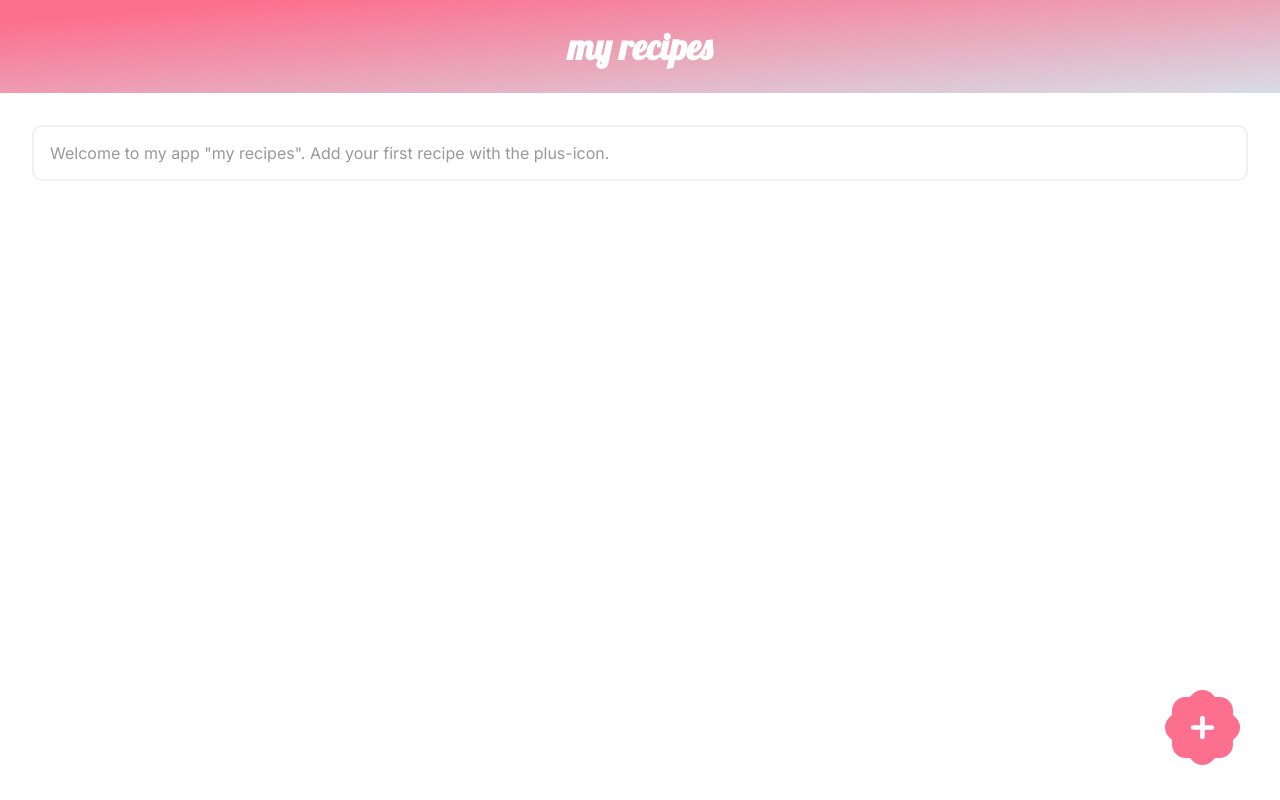
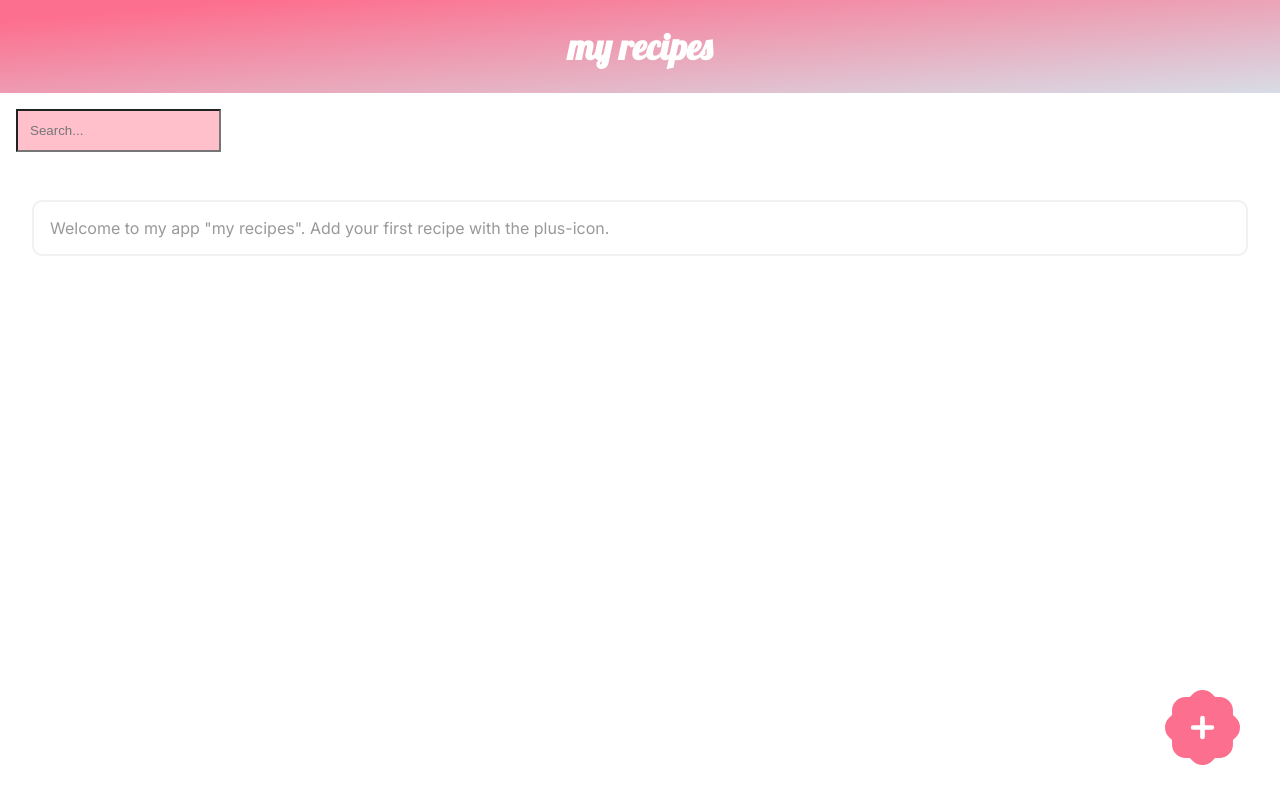
Before and after one commit to Luxa23/capstone-project, a Next.js app: page / in a window 1280 px wide. Built offline with nearby package versions, Linux system fonts and the light colour scheme.

Commit message:
Added search functionality

```diff
--- /dev/null
+++ b/components/StyledComponents/StyledInputSearch.js
@@ -0,0 +1,9 @@
+import styled from 'styled-components';
+
+const StyledInputSearch = styled.input`
+  background: pink;
+  padding: 0.75rem;
+  margin: 1rem;
+`;
+
+export default StyledInputSearch;
--- a/components/StyledComponents/index.js
+++ b/components/StyledComponents/index.js
@@ -2,6 +2,7 @@ import StyledButton from './StyledButton';
 import StyledButtonIcon from './StyledButtonIcon';
 import StyledForm from './StyledForm';
 import StyledInput from './StyledInput';
+import StyledInputSearch from './StyledInputSearch';
 import StyledUl from './StyledUl';
 import StyledListEntry from './StyledListEntry';
 import StyledToastContainer from './StyledToastContainer';
@@ -20,6 +21,7 @@ export {
   StyledButtonIcon,
   StyledForm,
   StyledInput,
+  StyledInputSearch,
   StyledListEntry,
   StyledUl,
   StyledToastContainer,
--- a/pages/_app.js
+++ b/pages/_app.js
@@ -10,7 +10,6 @@ const GlobalStyle = createGlobalStyle`
     --primary-color : #FD6F8E;
     --secondary-color : #FEA3B4;
     --tertiary-color : #FECDD6;
-
 
     --font-family : "Inter", sans-serif;
 
--- a/pages/index.js
+++ b/pages/index.js
@@ -4,35 +4,52 @@ import {
   StyledH1Home,
   StyledUl,
   StyledTextHome,
+  StyledInputSearch,
 } from '../components/StyledComponents';
 
+import { useState } from 'react';
 import Link from 'next/link';
 import useStore from '../hooks/useStore';
 import PlusIcon from '../public/plusicon.svg';
 
 export default function Home() {
   const recipeList = useStore(state => state.recipeList);
-
+  const [searchTerm, setSearchTerm] = useState('');
   return (
     <>
       <StyledH1Home>my recipes</StyledH1Home>
+      <StyledInputSearch
+        type="text"
+        placeholder="Search..."
+        onChange={event => {
+          setSearchTerm(event.target.value);
+        }}
+      ></StyledInputSearch>
       {recipeList.length === 0 && (
         <StyledTextHome>
           Welcome to my app &quot;my recipes&quot;. Add your first recipe with
           the plus-icon.
         </StyledTextHome>
       )}
-      {recipeList.length > 0 && (
-        <StyledUl>
-          {recipeList.map(recipe => {
-            return (
+      {recipeList
+        .filter(val => {
+          if (searchTerm == '') {
+            return val;
+          } else if (
+            val.recipeTitle.toLowerCase().includes(searchTerm.toLowerCase())
+          ) {
+            return val;
+          }
+        })
+        .map(recipe => {
+          return (
+            <StyledUl>
               <ListEntry id={recipe.id} key={recipe.id} recipe={recipe}>
                 {recipe.recipeTitle}
               </ListEntry>
-            );
-          })}
-        </StyledUl>
-      )}
+            </StyledUl>
+          );
+        })}
 
       <Link passHref href="/new-recipe">
         <StyledButton className="button--plusicon">
```
